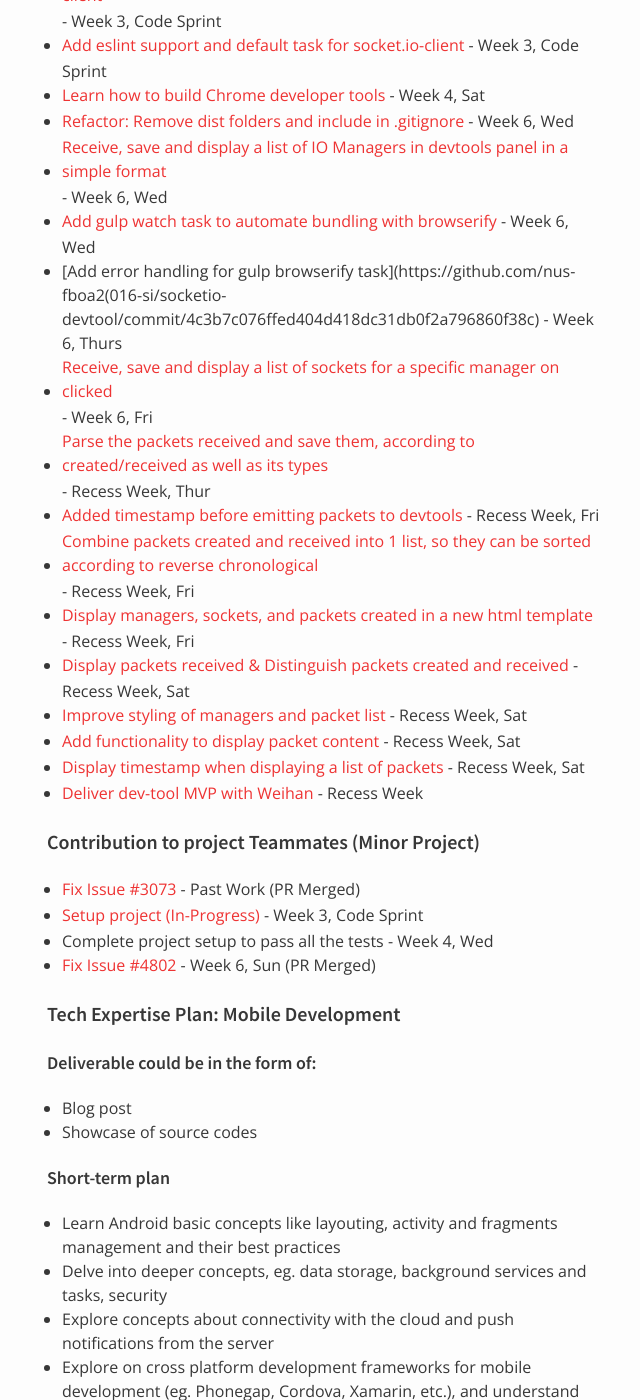
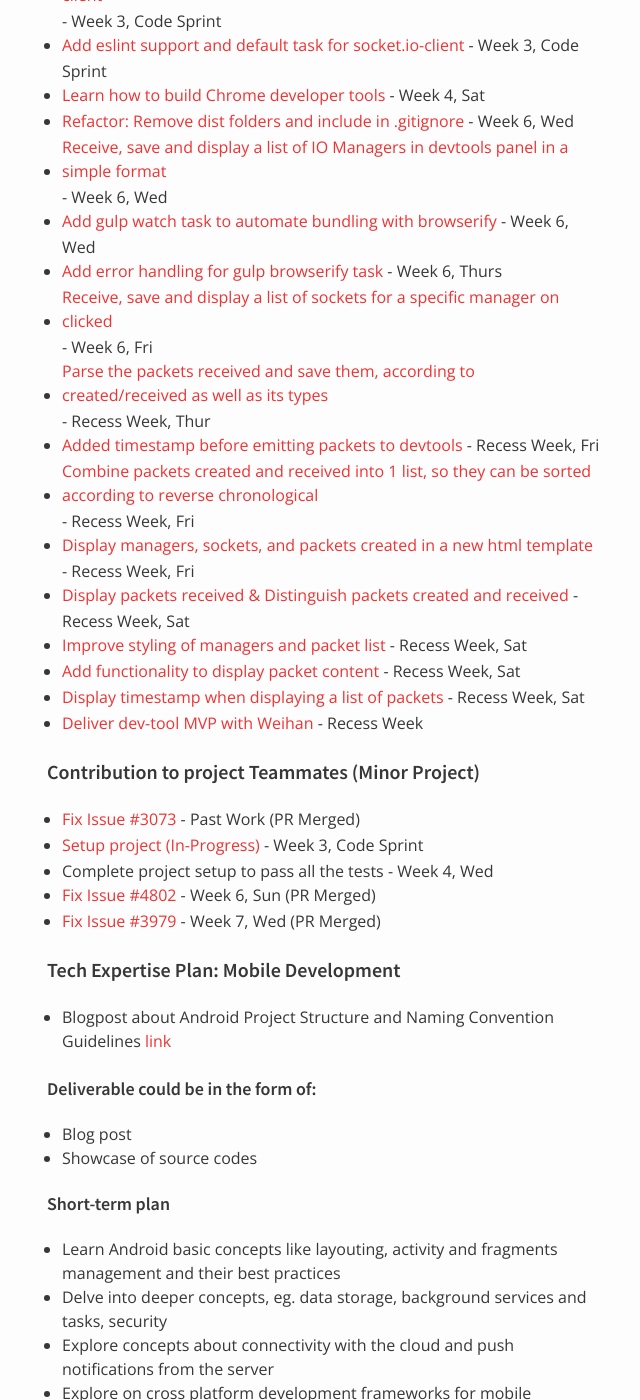
Before and after one commit to nus-oss/cs3281-AY1516S2-website, a Jekyll site: the page built from teams/socketio.md, in a window 1280 px wide and 1400 px high, scrolled down 7475 px. Shown: the whole window, without its empty margins (323-963 px from the left). Built offline with Jekyll 4.4.1, drawn with Linux system fonts in a browser that asks for light colours.

Commit message:
Update @mikelimantara contribution

```diff
--- a/teams/socketio.md
+++ b/teams/socketio.md
@@ -226,7 +226,7 @@ Note: links to github commits represent the last commit for that contribution
 * [Refactor: Remove dist folders and include in .gitignore](https://github.com/nus-fboa2016-si/socketio-devtool/commit/79bb92e155f9612d5f6ab1ac60ae8c4bbecee490) - Week 6, Wed
 * [Receive, save and display a list of IO Managers in devtools panel in a simple format](https://github.com/nus-fboa2016-si/socketio-devtool/commit/86bc516886abb89f6ad013894870f4ea48dce9e8) - Week 6, Wed
 * [Add gulp watch task to automate bundling with browserify](https://github.com/nus-fboa2016-si/socketio-devtool/commit/b1a02c1e2c1187470aec35f012034364facb27d9) - Week 6, Wed
-* [Add error handling for gulp browserify task](https://github.com/nus-fboa2(016-si/socketio-devtool/commit/4c3b7c076ffed404d418dc31db0f2a796860f38c) - Week 6, Thurs
+* [Add error handling for gulp browserify task](https://github.com/nus-fboa2016-si/socketio-devtool/commit/4c3b7c076ffed404d418dc31db0f2a796860f38c) - Week 6, Thurs
 * [Receive, save and display a list of sockets for a specific manager on clicked](https://github.com/nus-fboa2016-si/socketio-devtool/commit/1f941df3307062ec4537d3f7ea8df84740ab9e4e) - Week 6, Fri
 * [Parse the packets received and save them, according to created/received as well as its types](https://github.com/nus-fboa2016-si/socketio-devtool/commit/4cd4d77c4cf2e59ad8e3216779591ca334f3cfc2) - Recess Week, Thur
 * [Added timestamp before emitting packets to devtools](https://github.com/nus-fboa2016-si/socketio-devtool/commit/3b13d4babafec75f37868073c243310b3af3d405) - Recess Week, Fri
@@ -243,8 +243,10 @@ Note: links to github commits represent the last commit for that contribution
 * [Setup project (In-Progress)](https://github.com/mikelimantara/repo) - Week 3, Code Sprint
 * Complete project setup to pass all the tests - Week 4, Wed
 * [Fix Issue #4802](https://github.com/TEAMMATES/teammates/pull/4811) - Week 6, Sun (PR Merged)
+* [Fix Issue #3979](https://github.com/TEAMMATES/teammates/pull/4866) - Week 7, Wed (PR Merged)
 
 #### Tech Expertise Plan: Mobile Development
+* Blogpost about Android Project Structure and Naming Convention Guidelines [link](https://medium.com/@mikelimantara/overview-of-android-project-structure-and-naming-conventions-b08f6d0b7291#.z58j2vliw)
 
 ##### Deliverable could be in the form of:
 * Blog post
```
